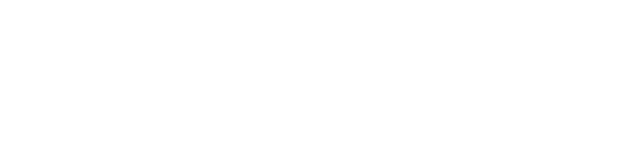
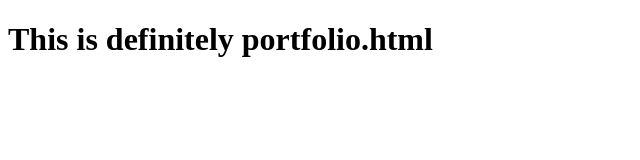
Before and after one commit to alex-aaron/alex-aaron.github.io15, a plain HTML site: page portfolio.html in a window 1280 px wide. Shown: the whole page, without its empty margins (0-640 px from the left). Drawn offline with Linux system fonts and the light colour scheme.

Commit message:
test commit

```diff
--- a/portfolio.html
+++ b/portfolio.html
@@ -4,6 +4,7 @@
     </head>
 
     <body>
+        <h1>This is definitely portfolio.html</h1>
       <div id="all-contents">
 
       </div>
```
